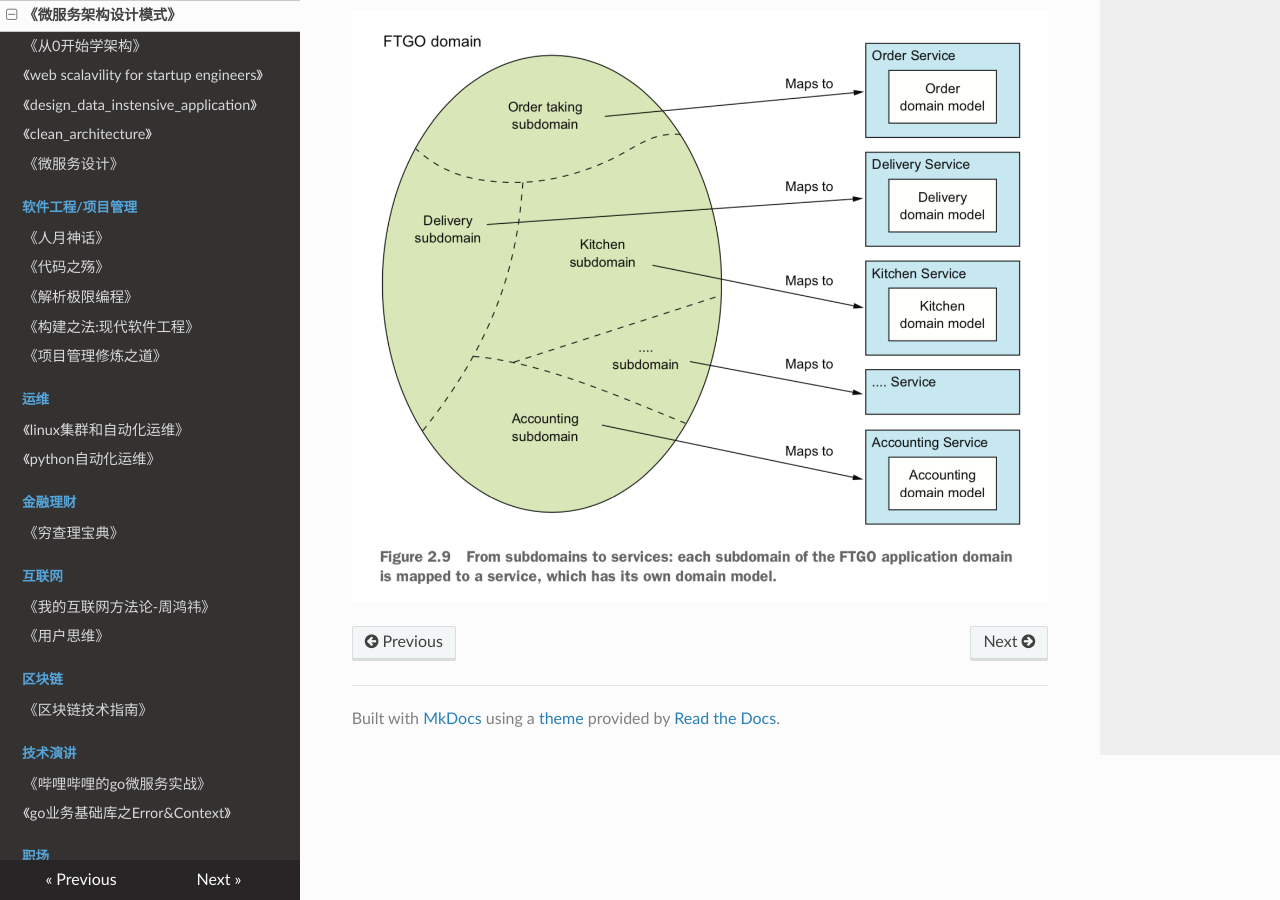
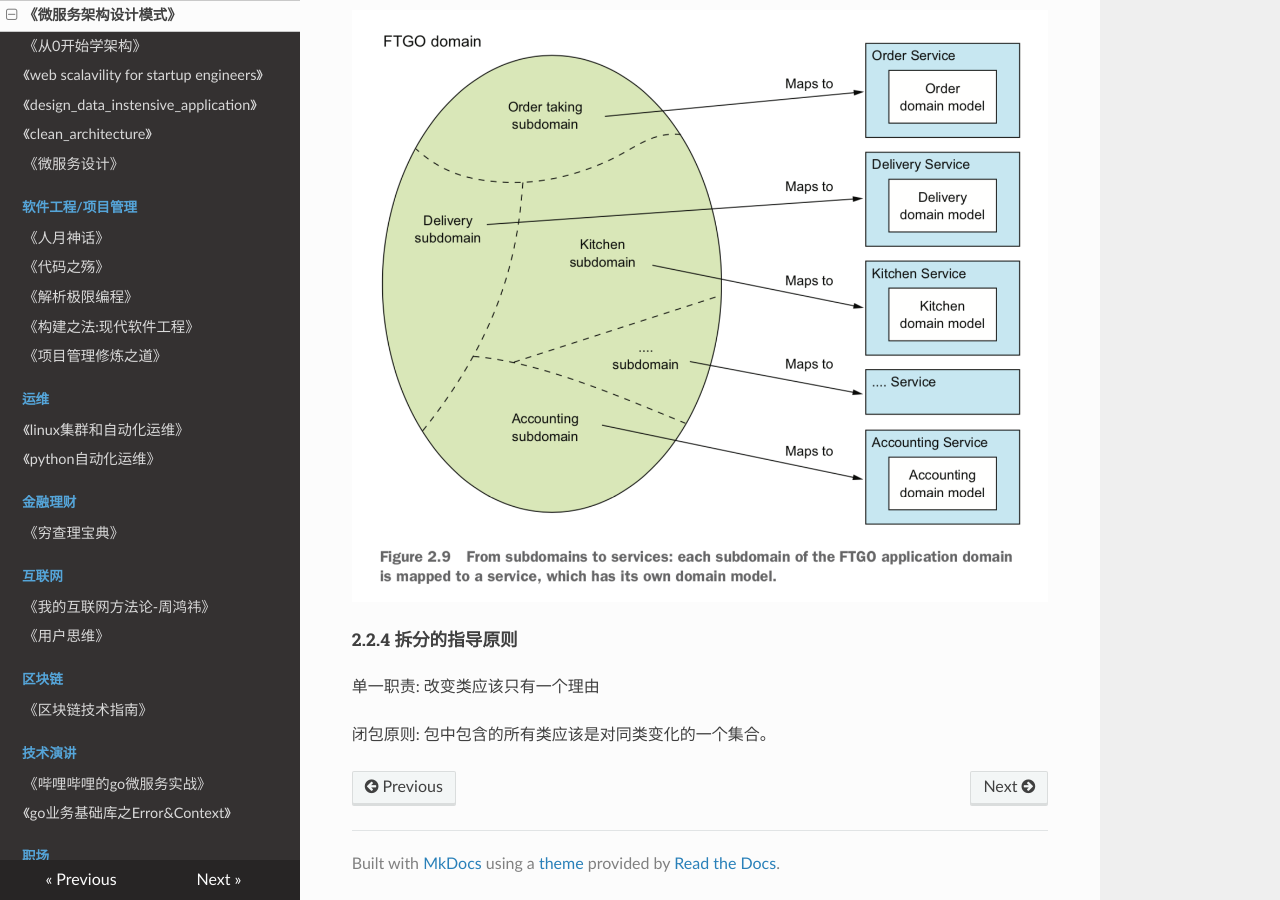
Before and after one commit to PegasusWang/booknotes, an MkDocs documentation site: the page built from docs/网站架构微服务/microservices_patterns_微服务架构设计模式/book.md, in a window 1280 px wide and 900 px high, scrolled down 3189 px. Built offline with MkDocs 1.6.1, drawn with Linux system fonts in a browser that asks for light colours; nearby versions of some CDN libraries; old or Windows-style settings are respelled for this version of MkDocs.

Commit message:
拆分原则

```diff
--- a/docs/网站架构微服务/microservices_patterns_微服务架构设计模式/book.md
+++ b/docs/网站架构微服务/microservices_patterns_微服务架构设计模式/book.md
@@ -110,3 +110,10 @@
 领域的边界称为限界上下文(bounded context)
 
 ![](./ddd.png)
+
+
+##### 2.2.4 拆分的指导原则
+
+单一职责: 改变类应该只有一个理由
+
+闭包原则: 包中包含的所有类应该是对同类变化的一个集合。
```
